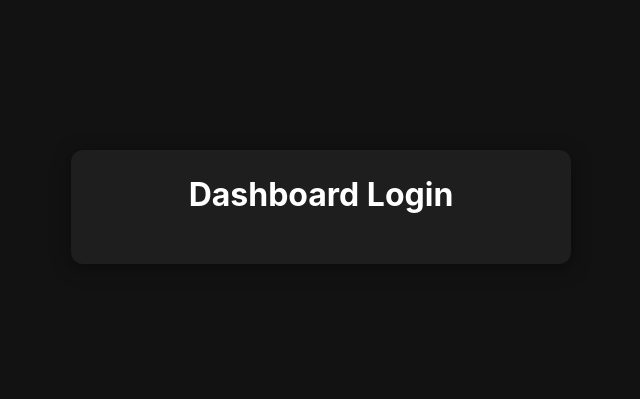
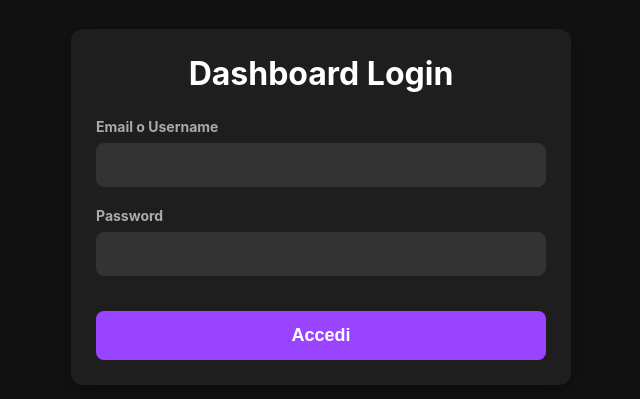
Before and after one commit to Federicowitz/server-fcm, a website: page public/index.html in a window 1280 px wide. Shown: the part 213-612 px from the top of the page, without its empty margins (319-959 px from the left). Drawn offline with Linux system fonts and the light colour scheme; no server answers.

Commit message:
Aggiunto bottoncino con login form

```diff
--- a/public/index.html
+++ b/public/index.html
@@ -125,7 +125,17 @@
         <!-- Sezione di Login -->
         <div id="login-section" class="container">
             <h1>Dashboard Login</h1>
-            <form id="loginForm"><!-- ... (contenuto form invariato) ... --></form>
+            <form id="loginForm">
+                <div class="form-group">
+                    <label for="loginIdentifier">Email o Username</label>
+                    <input type="text" id="loginIdentifier" required>
+                </div>
+                <div class="form-group">
+                    <label for="loginPassword">Password</label>
+                    <input type="password" id="loginPassword" required>
+                </div>
+                <button type="submit">Accedi</button>
+            </form>
             <div id="login-response" class="response"></div>
         </div>
 
```
